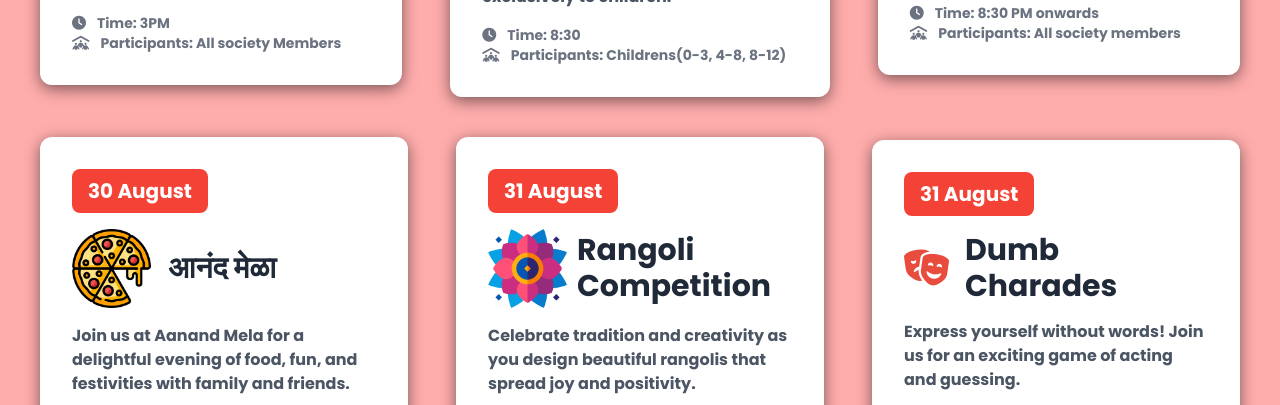
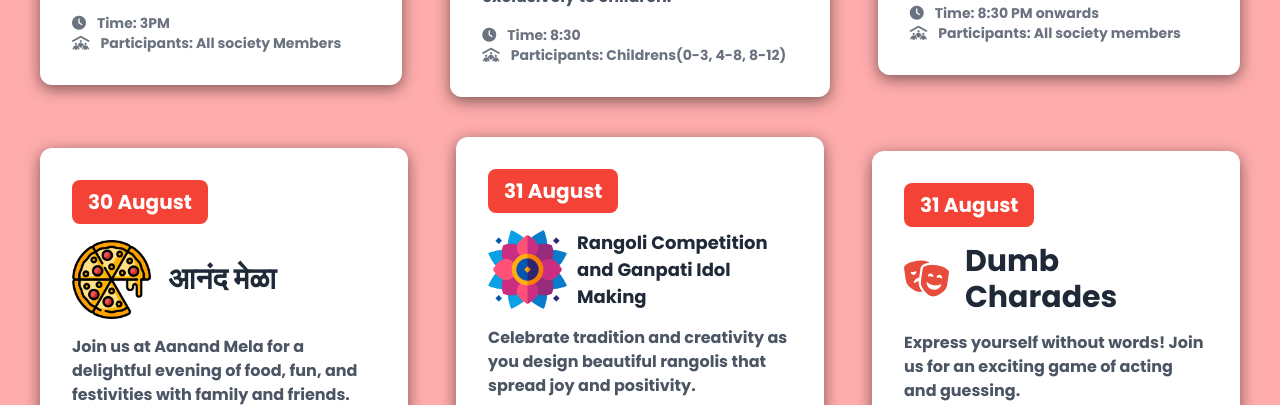
Before and after one commit to vitthal-ui/SaavyHomes, a plain HTML site: page index.html in a window 1280 px wide. Shown: the part 501-906 px from the top of the page. Drawn offline with nearby package versions, Linux system fonts and the light colour scheme.

Commit message:
Eight commit

```diff
--- a/index.html
+++ b/index.html
@@ -294,15 +294,15 @@
                         <div class="flex items-center mb-4">
                            <img src="rangoli.png" alt="Dumb Sharade"
                               style="height: 79px;">
-                           <h6 style="margin-left: 10px;"
-                              class="text-3xl font-bold text-gray-800">Rangoli Competition
+                           <h6 style="margin-left: 10px; font-size: 18px;"
+                              class="text-1xl font-bold text-gray-800">Rangoli Competition and Ganpati Idol Making
                            </h6>
                         </div>
                         <p class="text-gray-600">Celebrate tradition and creativity as you design beautiful rangolis that spread joy and positivity.
                         </p>
                         <div class="mt-4 text-sm text-gray-500">
                            <p><i class="fas fa-clock mr-2"></i> Time:
-                              4PM
+                              Rangoli - 4PM - 6PM, Idol Making - 5PM - 6PM
                            </p>
                            <p><i class="fas fa-people-roof mr-2"></i>
                               Participants: Ladies, Girls
```
